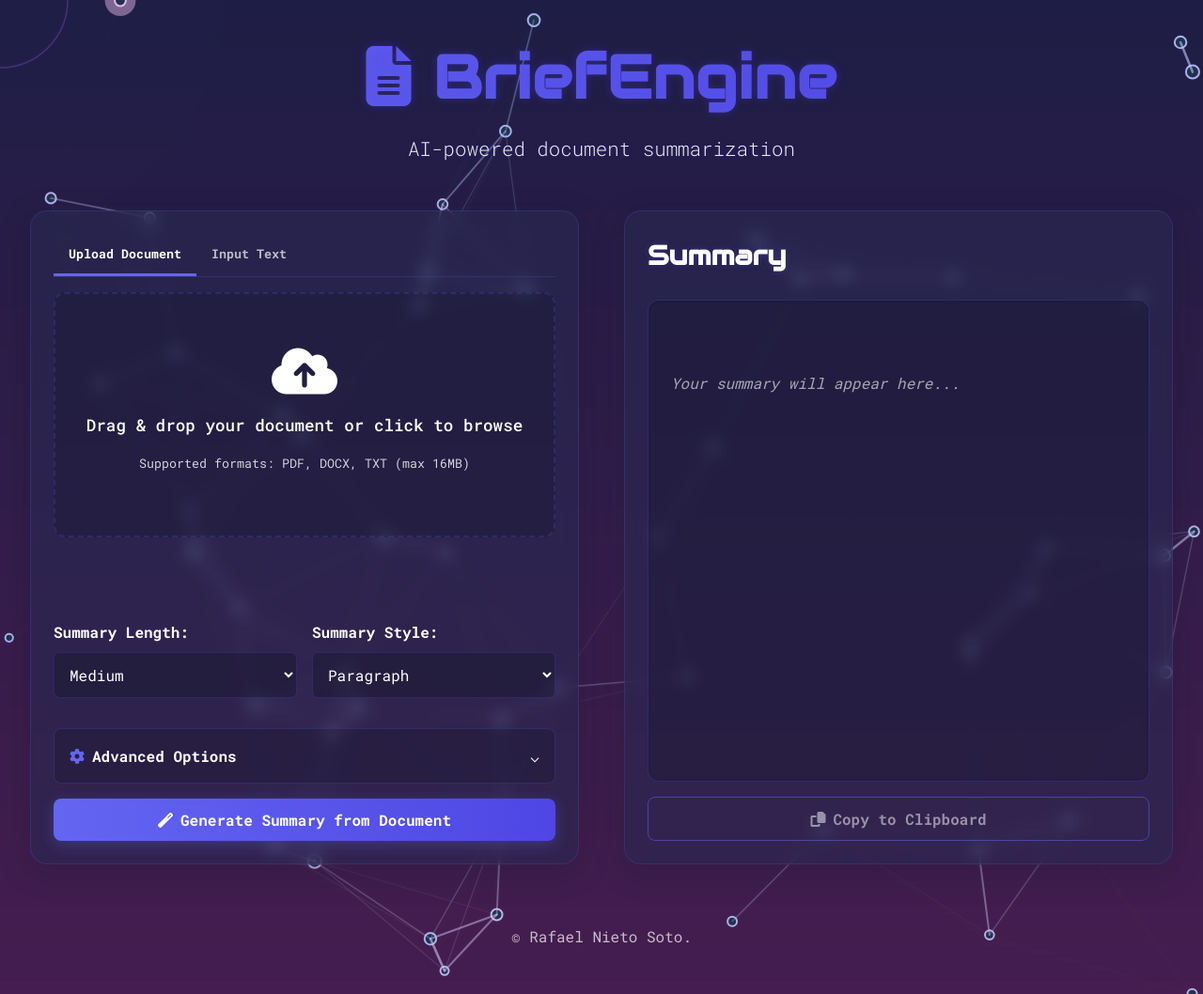
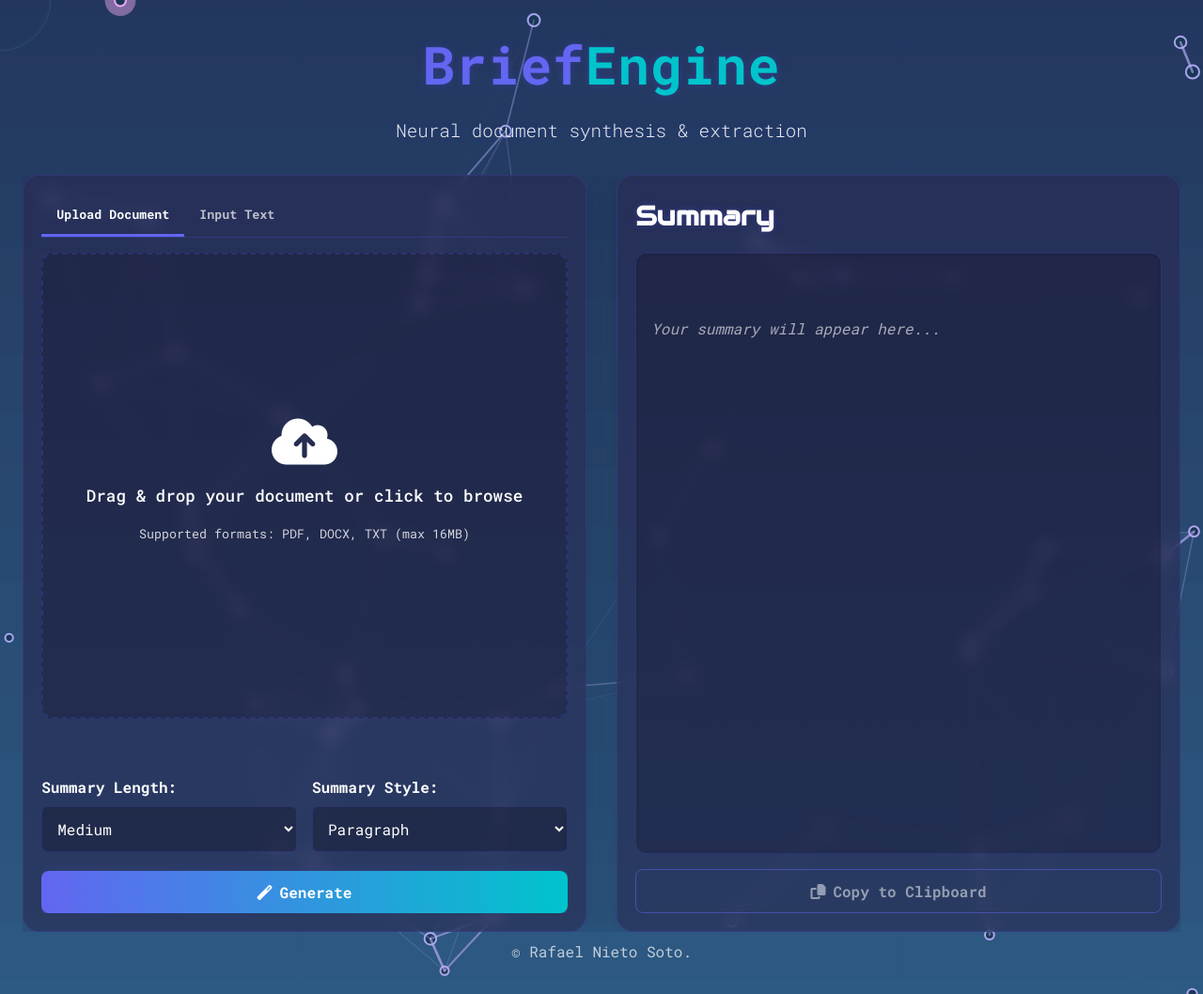
Before and after one commit to rafaelnieto96/brief-engine, a Flask app: page / in a window 1280 px wide. Shown: the whole page at 94% size. Run offline with Flask 3, Linux system fonts and the light colour scheme; some libraries are stand-ins or nearby versions.

Commit message:
wip style

```diff
--- a/static/css/style.css
+++ b/static/css/style.css
@@ -6,7 +6,8 @@
 
     --primary-color: #4f46e5;
     --primary-light: #6366f1;
-    --primary-gradient: linear-gradient(to right, var(--primary-light), var(--primary-color));
+    --secondary-color: #00c4cc;
+    --primary-gradient: linear-gradient(to right, var(--primary-light), var(--secondary-color));
     --secondary-light: #8b5cf6;
     --background-color: transparent;
     --text-color: #ffffff;
@@ -35,7 +36,7 @@
 html, body {
     width: 100%;
     height: 100%;
-    overflow-x: hidden;
+    overflow: hidden; /* Prevent scrolling */
     color: var(--text-color);
     line-height: 1.6;
 }
@@ -57,36 +58,43 @@ canvas {
 
 .container {
     width: 100%;
+    height: 100vh; /* Use viewport height */
     max-width: 1400px;
     margin: 0 auto;
-    padding: 2rem;
+    padding: 1.5rem;
     display: flex;
     flex-direction: column;
-    min-height: 100vh;
     position: relative;
     z-index: 10;
+    overflow: hidden; /* Prevent scrolling */
 }
 
 header {
     text-align: center;
-    margin-bottom: 3rem;
+    margin-bottom: 1.5rem;
+    flex-shrink: 0; /* Don't shrink header */
 }
 
 header h1 {
     font-family: var(--heading-font);
-    font-size: 4rem;
+    font-size: 3.5rem;
     font-weight: 700;
-    background: var(--primary-gradient);
-    -webkit-background-clip: text;
-    -webkit-text-fill-color: transparent;
     margin-bottom: 0.5rem;
     text-shadow: 0 0 var(--shadow-size-large) var(--text-shadow);
     letter-spacing: 1px;
 }
 
+.title-first {
+    color: var(--primary-light);
+}
+
+.title-second {
+    color: var(--secondary-color);
+}
+
 header p {
     font-family: var(--body-font);
-    font-size: 1.3rem;
+    font-size: 1.2rem;
     opacity: 0.9;
     font-weight: 300;
     text-shadow: 0 0 var(--shadow-size-small) var(--text-shadow);
@@ -95,14 +103,16 @@ header p {
 main {
     display: grid;
     grid-template-columns: 1fr;
-    gap: 2rem;
+    gap: 1.5rem;
     flex: 1;
+    overflow: hidden; /* Prevent scrolling */
+    min-height: 0; /* Allow flex shrinking */
 }
 
 @media (min-width: 1024px) {
     main {
         grid-template-columns: 1fr 1fr;
-        gap: 3rem;
+        gap: 2rem;
     }
 }
 
@@ -111,19 +121,20 @@ main {
     backdrop-filter: blur(8px);
     -webkit-backdrop-filter: blur(8px);
     border-radius: 18px;
-    padding: 1.5rem;
+    padding: 1.2rem;
     display: flex;
     flex-direction: column;
-    min-height: 600px;
     transition: all 0.3s cubic-bezier(0.165, 0.84, 0.44, 1);
     border: 1px solid var(--card-border);
     box-shadow: 0 8px 32px var(--card-shadow);
+    overflow: hidden; /* Prevent scrolling */
 }
 
 .tabs {
     display: flex;
     margin-bottom: 1rem;
     border-bottom: 1px solid var(--card-border);
+    flex-shrink: 0; /* Don't shrink tabs */
 }
 
 .tab-button {
@@ -152,6 +163,7 @@ main {
     transition: opacity 0.3s ease;
     opacity: 0;
     height: 100%;
+    overflow: hidden; /* Prevent scrolling */
 }
 
 .tab-content.active {
@@ -253,7 +265,8 @@ textarea:focus {
     display: flex;
     flex-wrap: wrap;
     gap: 1rem;
-    margin: 0.5rem 0;
+    margin: 0.75rem 0;
+    flex-shrink: 0; /* Don't shrink options */
 }
 
 .option-group {
@@ -297,13 +310,14 @@ select:focus {
     cursor: pointer;
     transition: all 0.3s ease;
     font-family: var(--body-font);
+    flex-shrink: 0; /* Don't shrink buttons */
 }
 
 .primary-button {
     background: var(--primary-gradient);
     color: var(--text-color);
     width: 100%;
-    margin-top: 1rem;
+    margin-top: 0.75rem; /* Reduced margin */
     box-shadow: 0 4px 15px rgba(99, 102, 241, 0.3);
 }
 
@@ -337,15 +351,16 @@ select:focus {
 .output-section h2 {
     font-family: var(--heading-font);
     font-size: 1.8rem;
-    margin-bottom: 1.5rem;
+    margin-bottom: 1rem;
     color: var(--text-color);
     text-shadow: 0 0 var(--shadow-size-small) var(--text-shadow);
+    flex-shrink: 0; /* Don't shrink heading */
 }
 
 #summary-result {
     flex: 1;
     overflow-y: auto;
-    padding: 1.5rem;
+    padding: 1rem;
     background-color: rgba(20, 20, 40, 0.3);
     border-radius: 12px;
     border: 1px solid var(--card-border);
@@ -383,10 +400,11 @@ select:focus {
 
 footer {
     text-align: center;
-    margin-top: 3rem;
-    padding: 1rem 0;
+    margin-top: auto; /* Push to bottom */
+    padding: 0.5rem 0;
     color: var(--text-color);
     opacity: 0.7;
+    flex-shrink: 0; /* Don't shrink footer */
 }
 
 footer a {
@@ -465,108 +536,47 @@ footer a:hover {
     color: var(--success-color);
 }
 
-.advanced-options {
-    margin: 1rem 0;
-    border-radius: 8px;
-    overflow: hidden;
-    border: 1px solid var(--card-border);
-    background-color: rgba(20, 20, 40, 0.3);
-}
-
-.advanced-options summary {
-    padding: 1rem;
-    cursor: pointer;
-    position: relative;
-    user-select: none;
-    font-weight: 600;
-    display: flex;
-    align-items: center;
-    transition: all 0.3s ease;
-}
-
-.advanced-options summary:hover {
-    background-color: rgba(99, 102, 241, 0.1);
-}
-
-.advanced-options summary::after {
-    content: '⌵';
-    position: absolute;
-    right: 1rem;
-    transform: rotate(0deg);
-    transition: all 0.3s ease;
-}
-
-.advanced-options details[open] summary::after {
-    transform: rotate(180deg);
-}
-
-.advanced-options summary i {
-    margin-right: 0.5rem;
-    color: var(--primary-light);
-}
-
-.advanced-options-content {
-    padding: 0;
-    max-height: 0;
-    overflow: hidden;
-    transition: all 0.3s ease;
-    opacity: 0;
-    display: grid;
-    grid-template-columns: 1fr 1fr;
-    gap: 1rem;
-}
-
-details[open] .advanced-options-content {
-    padding: 1rem;
-    max-height: 500px;
-    opacity: 1;
-}
-
-@media (max-width: 768px) {
-    .advanced-options-content {
-        grid-template-columns: 1fr;
-    }
-
-    header h1 {
-        font-size: 2.8rem;
-    }
-
-    header p {
-        font-size: 1rem;
-    }
-
-    .input-section, .output-section {
-        padding: 1.2rem;
-        min-height: 450px;
-    }
-}
-
 #file-upload-section, #text-input-section {
     display: flex;
     flex-direction: column;
     flex: 1;
+    overflow: hidden; /* Prevent scrolling */
 }
 
 #file-upload-section > *, #text-input-section > * {
-    margin-bottom: 1rem;
+    margin-bottom: 0.5rem;
 }
 
 #file-upload-section > :last-child, #text-input-section > :last-child {
     margin-bottom: 0;
-    margin-top: auto;
 }
 
-.upload-area, textarea {
-    flex: 1;
-    min-height: 160px;
-    margin-bottom: 1rem;
+.logo {
+    margin-bottom: 0.25rem;
 }
 
-details summary {
-    list-style: none;
+.subtitle {
+    margin-bottom: 0.5rem;
 }
 
-details summary::marker,
-details summary::-webkit-details-marker {
-    display: none;
+@media (max-width: 768px) {
+    header h1 {
+        font-size: 2.2rem;
+    }
+
+    header p {
+        font-size: 0.9rem;
+    }
+
+    .container {
+        padding: 1rem;
+    }
+
+    header {
+        margin-bottom: 1rem;
+    }
+
+    .input-section, .output-section {
+        padding: 1rem;
+    }
 }
--- a/static/js/ai-background.js
+++ b/static/js/ai-background.js
@@ -45,8 +45,9 @@ function drawGradientBackground(c1, c2) {
 }
 
 function draw() {
-    let color1 = color(30, 30, 70);
-    let color2 = color(70, 30, 80);
+    // Lighter color palette with a subtle gradient
+    let color1 = color(35, 55, 95);  // Darker blue
+    let color2 = color(45, 90, 130); // Softer blue gradient with a hint of teal
     drawGradientBackground(color1, color2);
 
     // Update and display neurons
@@ -59,6 +60,7 @@ function draw() {
     drawNeuralConnections();
 
     // Global pulse effect - disable on mobile for better performance
+    // Make cursor waves less visible
     if (window.innerWidth > 768) {
         globalPulseEffect();
     }
@@ -74,7 +76,8 @@ class Neuron {
         const baseSize = window.innerWidth < 768 ? 6 : 8;
         this.targetSize = random(baseSize, baseSize * 1.8);
 
-        this.hue = random(180, 220);
+        // Blue to teal color palette
+        this.hue = random(180, 205);
     }
 
     update() {
@@ -105,14 +108,14 @@ class Neuron {
         let alpha = 150 + 105 * sin(frameCount * 0.1);
 
         // Inner glow effect
-        fill(this.hue, 200, 255, alpha * 0.5);
+        fill(this.hue, 180, 255, alpha * 0.5);
         noStroke();
         ellipse(this.pos.x, this.pos.y, glowSize);
 
         // Main body
-        stroke(this.hue, 200, 255, alpha);
+        stroke(this.hue, 180, 255, alpha);
         strokeWeight(window.innerWidth < 768 ? 1.5 : 2);
-        fill(30, 50, 80);
+        fill(25, 55, 85);
         ellipse(this.pos.x, this.pos.y, this.targetSize);
     }
 }
@@ -137,7 +140,7 @@ function drawNeuralConnections() {
                 let pulse = (sin(frameCount * pulseSpeed + dist * 0.01) + 1) * 0.5;
                 alpha *= pulse;
 
-                stroke(a.hue, 200, 255, alpha);
+                stroke(a.hue, 180, 255, alpha);
                 strokeWeight(lineWidth);
                 line(a.pos.x, a.pos.y, b.pos.x, b.pos.y);
             }
@@ -146,11 +149,11 @@ function drawNeuralConnections() {
 }
 
 function globalPulseEffect() {
-    // Expanding wave effect from mouse - more subtle on mobile
+    // Reducing visibility of cursor waves
     noFill();
-    stroke(180, 100, 255, window.innerWidth < 768 ? 40 : 70);
-    strokeWeight(window.innerWidth < 768 ? 1 : 1.5);
-    let pulseSize = (frameCount % 120) * (window.innerWidth < 768 ? 3 : 4);
+    stroke(160, 240, 255, 25); // More teal-ish but still very subtle
+    strokeWeight(window.innerWidth < 768 ? 0.8 : 1);
+    let pulseSize = (frameCount % 120) * (window.innerWidth < 768 ? 2 : 3);
     ellipse(mouseX, mouseY, pulseSize, pulseSize);
 }
 
--- a/static/js/script.js
+++ b/static/js/script.js
@@ -6,19 +6,13 @@ document.addEventListener('DOMContentLoaded', function() {
     const fileUploadSection = document.getElementById('file-upload-section');
     const inputText = document.getElementById('input-text');
 
-    // New selectors for separate options and buttons
+    // Options selectors
     const summaryLengthText = document.getElementById('summary-length-text');
     const summaryTypeText = document.getElementById('summary-type-text');
     const summaryLengthUpload = document.getElementById('summary-length-upload');
     const summaryTypeUpload = document.getElementById('summary-type-upload');
     const summarizeTextBtn = document.getElementById('summarize-text-btn');
     const summarizeUploadBtn = document.getElementById('summarize-upload-btn');
-
-    // New advanced options
-    const focusText = document.getElementById('focus-text');
-    const toneText = document.getElementById('tone-text');
-    const focusUpload = document.getElementById('focus-upload');
-    const toneUpload = document.getElementById('tone-upload');
 
     // Message containers
     const textMessage = document.getElementById('text-message');
@@ -191,7 +185,7 @@ document.addEventListener('DOMContentLoaded', function() {
     function uploadFile(file) {
         console.log("Uploading file to server");
         loadingOverlay.classList.add('active');
-        loadingOverlay.querySelector('p').textContent = 'Processing your document...';
+        loadingOverlay.querySelector('p').textContent = 'Processing document data stream...';
 
         const formData = new FormData();
         formData.append('file', file);
@@ -217,9 +211,9 @@ document.addEventListener('DOMContentLoaded', function() {
                 uploadedFileName = data.filename;
 
                 // Show success message in upload area
-                showUploadMessage(`Successfully processed "${data.filename}". Click "Generate Summary from Document" to create a summary.`, 'success');
+                showUploadMessage(`Document "${data.filename}" processed successfully. Click "Generate" to create a summary.`, 'success');
 
-                // The user stays in the Upload tab and can click the summarize button there
+                // The user stays in the Upload tab and can click the generate button there
             } else {
                 throw new Error(data.error || 'Unknown error occurred');
             }
@@ -235,7 +229,7 @@ document.addEventListener('DOMContentLoaded', function() {
 
     // Generate summary from text input
     summarizeTextBtn.addEventListener('click', function() {
-        console.log("Generate summary from text button clicked");
+        console.log("Generate button clicked in text tab");
         const text = inputText.value.trim();
 
         if (!text) {
@@ -254,15 +248,13 @@ document.addEventListener('DOMContentLoaded', function() {
         generateSummary(
             text,
             summaryLengthText.value,
-            summaryTypeText.value,
-            focusText.value,
-            toneText.value
+            summaryTypeText.value
         );
     });
 
     // Generate summary from uploaded document
     summarizeUploadBtn.addEventListener('click', function() {
-        console.log("Generate summary from document button clicked");
+        console.log("Generate button clicked in upload tab");
         if (!uploadedDocumentText) {
             showUploadMessage('Please upload a document first.', 'error');
             return;
@@ -274,9 +266,7 @@ document.addEventListener('DOMContentLoaded', function() {
         generateSummary(
             uploadedDocumentText,
             summaryLengthUpload.value,
-            summaryTypeUpload.value,
-            focusUpload.value,
-            toneUpload.value
+            summaryTypeUpload.value
         );
     });
 
@@ -300,19 +290,17 @@ document.addEventListener('DOMContentLoaded', function() {
     });
 
     // Function to generate summary via API
-    function generateSummary(text, length, type, focus, tone) {
-        console.log("Generating summary with:", { length, type, focus, tone });
+    function generateSummary(text, length, type) {
+        console.log("Generating summary with:", { length, type });
         // Show loading overlay
         loadingOverlay.classList.add('active');
-        loadingOverlay.querySelector('p').textContent = 'Generating your summary...';
+        loadingOverlay.querySelector('p').textContent = 'Neural processing in progress...';
 
         // Prepare request data
         const requestData = {
             text: text,
             summary_length: length,
-            summary_type: type,
-            focus: focus,
-            tone: tone
+            summary_type: type
         };
 
         console.log("Sending API request with data:", requestData);
--- a/templates/index.html
+++ b/templates/index.html
@@ -9,7 +9,7 @@
     <link rel="stylesheet" href="https://cdnjs.cloudflare.com/ajax/libs/font-awesome/6.4.0/css/all.min.css">
     <link rel="icon" href="{{ url_for('static', filename='icon.png') }}">
     <style>
-        /* Asegurarnos que las pestañas funcionan correctamente */
+        /* Make sure tabs work correctly */
         .tab-content {
             display: none !important;
         }
@@ -23,8 +23,12 @@
 <body>
     <div class="container">
         <header>
-            <h1><i class="fas fa-file-alt"></i> BriefEngine</h1>
-            <p>AI-powered document summarization</p>
+            <div class="logo">
+                <h1><span class="title-first">Brief</span><span class="title-second">Engine</span></h1>
+            </div>
+            <div class="subtitle">
+                <p>Neural document synthesis & extraction</p>
+            </div>
         </header>
 
         <main>
@@ -68,37 +72,8 @@
                         </div>
                     </div>
 
-                    <div class="advanced-options">
-                        <details>
-                            <summary>
-                                <i class="fas fa-cog"></i> Advanced Options
-                            </summary>
-                            <div class="advanced-options-content">
-                                <div class="option-group">
-                                    <label for="focus-upload">Focus on:</label>
-                                    <select id="focus-upload">
-                                        <option value="balanced" selected>Balanced</option>
-                                        <option value="facts">Facts & Data</option>
-                                        <option value="concepts">Main Concepts</option>
-                                        <option value="conclusions">Conclusions</option>
-                                        <option value="arguments">Arguments</option>
-                                    </select>
-                                </div>
-                                <div class="option-group">
-                                    <label for="tone-upload">Tone:</label>
-                                    <select id="tone-upload">
-                                        <option value="neutral" selected>Neutral</option>
-                                        <option value="academic">Academic</option>
-                                        <option value="business">Business</option>
-                                        <option value="conversational">Conversational</option>
-                                    </select>
-                                </div>
-                            </div>
-                        </details>
-                    </div>
-
                     <button id="summarize-upload-btn" class="primary-button">
-                        <i class="fas fa-magic"></i> Generate Summary from Document
+                        <i class="fas fa-magic"></i> Generate
                     </button>
                 </div>
 
@@ -131,37 +106,8 @@
                         </div>
                     </div>
 
-                    <div class="advanced-options">
-                        <details>
-                            <summary>
-                                <i class="fas fa-cog"></i> Advanced Options
-                            </summary>
-                            <div class="advanced-options-content">
-                                <div class="option-group">
-                                    <label for="focus-text">Focus on:</label>
-                                    <select id="focus-text">
-                                        <option value="balanced" selected>Balanced</option>
-                                        <option value="facts">Facts & Data</option>
-                                        <option value="concepts">Main Concepts</option>
-                                        <option value="conclusions">Conclusions</option>
-                                        <option value="arguments">Arguments</option>
-                                    </select>
-                                </div>
-                                <div class="option-group">
-                                    <label for="tone-text">Tone:</label>
-                                    <select id="tone-text">
-                                        <option value="neutral" selected>Neutral</option>
-                                        <option value="academic">Academic</option>
-                                        <option value="business">Business</option>
-                                        <option value="conversational">Conversational</option>
-                                    </select>
-                                </div>
-                            </div>
-                        </details>
-                    </div>
-
                     <button id="summarize-text-btn" class="primary-button">
-                        <i class="fas fa-magic"></i> Generate Summary from Text
+                        <i class="fas fa-magic"></i> Generate
                     </button>
                 </div>
             </div>
@@ -183,7 +129,11 @@
 
         <div id="loading-overlay">
             <div class="spinner"></div>
-            <p>Generating your summary...</p>
+            <p>Neural processing in progress...</p>
+            <div class="tech-loader">
+                <div class="tech-lines"></div>
+                <div class="tech-progress"></div>
+            </div>
         </div>
     </div>
 
```
Also changed, not shown: other parts of static/css/style.css (+59 -4 lines).
